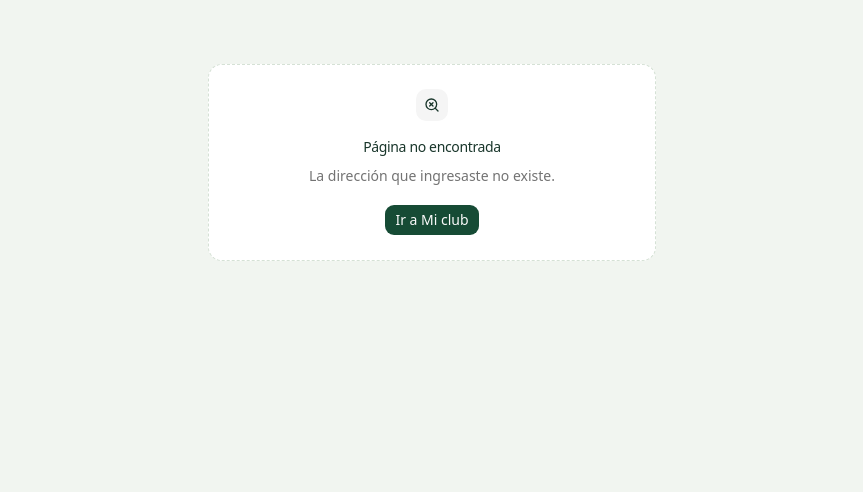
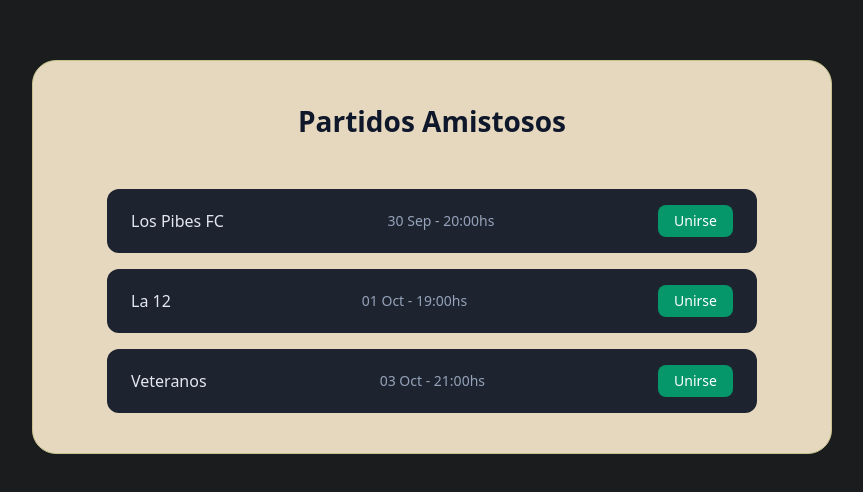
Before and after one commit to grupo-i-s-s/FutBot-I.S.S, a React (Vite) app in the folder frontend/: page /partidos-disponibles in a window 1280 px wide. Shown: the top 492 px of the page, without its empty margins (208-1071 px from the left). Built offline with nearby package versions, Linux system fonts and the light colour scheme.

Commit message:
Implemento Listar partidos amistosos disponibles

```diff
--- a/frontend/src/App.jsx
+++ b/frontend/src/App.jsx
@@ -1,6 +1,7 @@
 import { Navigate, Route, Routes } from 'react-router'
 import LoginPage from './features/login/LoginPage.jsx'
 import RegisterPage from './features/register/RegisterPage.jsx'
+import FriendlyMatches from './features/friendly-matches/Matches.jsx'
 import MyClubPage from './features/my-club/MyClubPage.jsx'
 import NotFoundPage from './features/not-found/NotFoundPage.jsx'
 
@@ -11,6 +12,7 @@ export default function App() {
             <Route path="/login" element={<LoginPage />} />
             <Route path="/registro" element={<RegisterPage />} />
             <Route path="/mi-club" element={<MyClubPage />} />
+            <Route path = "partidos-disponibles" element={<FriendlyMatches/>}/>
             <Route path="*" element={<NotFoundPage />} />
         </Routes>
     )
--- /dev/null
+++ b/frontend/src/features/friendly-matches/Matches.css
@@ -0,0 +1,67 @@
+.Friendly-Matches {
+    min-height: 100vh;
+    display: flex;
+    flex-direction: column;
+    align-items: center;
+    padding: 60px 20px;
+    background-color: #1a1c1d;
+    font-family: system-ui, -apple-system, sans-serif;
+}
+
+.main-card{
+    background-color: #e6d8bf;
+    border-radius: 24px;
+    padding: 40px;
+    border: 1px solid #c7c18d;
+    width: 100%;
+    max-width: 800px;
+    display: flex;
+    flex-direction: column;
+    align-items: center;
+}
+
+.page-title {
+    color: #0f172a;
+    font-size: 28px;
+    font-weight: 700;
+    margin-bottom: 32px;
+}
+
+.container {
+    display: flex;
+    flex-direction: column;
+    gap: 16px;
+    width: 100%;
+    max-width: 650px;
+}
+
+.match-box {
+    background-color: #1e2330;
+    border-radius: 12px;
+    padding: 16px 24px;
+    display: flex;
+    justify-content: space-between;
+    align-items: center;
+}
+
+.match-title {
+    color: #e2e8f0;
+    font-weight: 500;
+    font-size: 16px;
+}
+
+.match-date {
+    color: #94a3b8;
+    font-size: 14px;
+}
+
+.join-button {
+    background-color: #059669;
+    color: white;
+    padding: 8px 16px;
+    border-radius: 8px;
+    border: none;
+    cursor: pointer;
+    font-weight: 500;
+    transition: background-color 0.2s;
+}
--- /dev/null
+++ b/frontend/src/features/friendly-matches/Matches.jsx
@@ -0,0 +1,47 @@
+
+import './Matches.css'
+import { Button } from '@/components/ui/button';
+import {useState} from 'react';
+import { join_friendly_match } from './api';
+import { Card } from '@/components/ui/card';
+
+export default function MatchesPage() {
+        const partidosDisponibles = [
+            { idPartido: 1, equipoA: "Los Pibes FC", idEquipoA: 1,fecha: "30 Sep - 20:00hs" },
+            { idPartido: 2, equipoA: "La 12", idEquipoA: 2, fecha: "01 Oct - 19:00hs" },
+            { idPartido: 3, equipoA: "Veteranos", idEquipoA:3, fecha: "03 Oct - 21:00hs"}
+        ];
+
+        const [partidosUnidos, setPartidosUnidos] = useState([])
+
+        async function handleJoinMatch(idPartido, idEquipoA) {
+            const response = await join_friendly_match(idPartido, idEquipoA)
+            console.log(response)
+            console.log(response.status)
+
+            setPartidosUnidos([...partidosUnidos, idPartido])
+        }
+
+    return (
+        <main className="Friendly-Matches">
+           <Card className="main-card">
+                <h1 className = "page-title"> Partidos Amistosos</h1>
+                <div className = "container">
+                    {partidosDisponibles.map((partido) => (
+                        <div key={partido.idPartido} className="match-box">
+                            <span className = "match-title">
+                                {partido.equipoA}
+                            </span>
+                            <span className = "match-date">
+                                {partido.fecha}
+                            </span>
+                            <Button className = "join-button" onClick={() => handleJoinMatch(partido.idPartido, partido.idEquipoA)}>
+                                Unirse
+                            </Button>
+                        </div>
+                    ))}
+                </div>
+            </Card>
+        </main>
+    );
+}
--- /dev/null
+++ b/frontend/src/features/friendly-matches/api.js
@@ -0,0 +1,5 @@
+import { request } from '@/api/http.js'
+
+export function join_friendly_match(idPartido, idEquipoA) {
+    return request('/auth/friendly-matches', { method: 'POST', body: { idPartido, idEquipoA } })
+}
```
